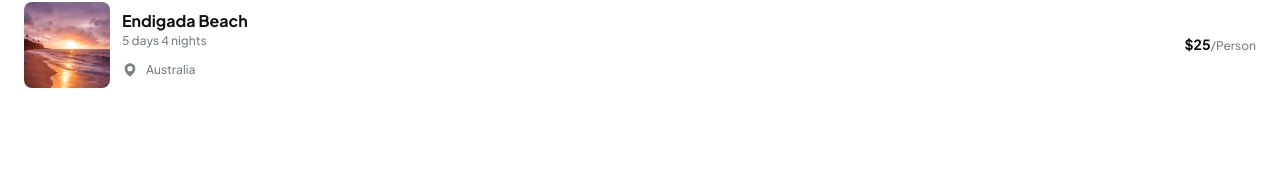
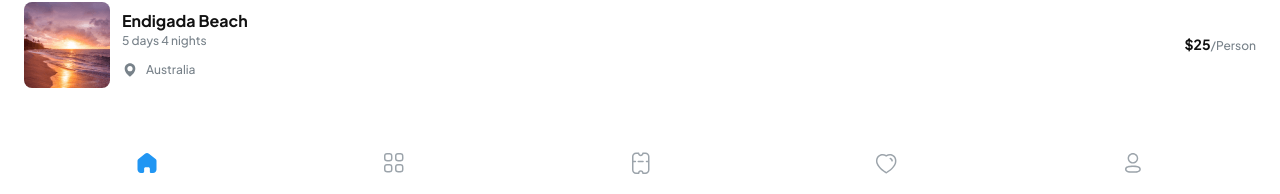
Before and after one commit to foodly-app/react.foodlyapp.io, a React (Vite) app: page /home in a window 1280 px wide. Shown: the part 603-797 px from the top of the page. Built offline with nearby package versions, Linux system fonts and the light colour scheme; no server answers.

Commit message:
add footer nav

```diff
--- a/src/components/homes/home-2/index.tsx
+++ b/src/components/homes/home-2/index.tsx
@@ -9,6 +9,7 @@ import { Link } from "react-router-dom";
 import ScrollTop from "../../common/ScrollTop";
 import { Restaurant, ApiResponse, Spot, SpotsApiResponse } from "../../../types/api";
 import { useTranslation } from "react-i18next";
+import Footer from "../../../layouts/footers/Footer";
 
 const Products = () => {
 	const { t, i18n } = useTranslation();
@@ -289,7 +290,7 @@ const Products = () => {
 				</section>
 			</main>
 
-
+			<Footer />
 		</>
 	);
 };
--- a/src/components/notification/index.tsx
+++ b/src/components/notification/index.tsx
@@ -4,6 +4,7 @@ import { authService } from "../../api/auth";
 import { useNotifications } from "../../context/NotificationContext";
 import { format } from "timeago.js";
 import toast from "react-hot-toast";
+import Footer from "../../layouts/footers/Footer";
 
 interface NotificationItem {
 	id: string;
@@ -134,6 +135,7 @@ const Notification = () => {
 					)}
 				</section>
 			</main>
+			<Footer />
 		</>
 	);
 };
--- a/src/layouts/footers/Footer.tsx
+++ b/src/layouts/footers/Footer.tsx
@@ -1,36 +1,49 @@
-import { Link } from "react-router-dom";
-
-
+import { Link, useLocation } from "react-router-dom";
 
 const Footer = () => {
+	const location = useLocation();
+	const path = location.pathname;
+
 	return (
 		<>
 			<footer className="bottom-nav">
 				<ul className="d-flex align-items-center justify-content-around w-100 h-100">
 					<li>
-						<Link to="/home">
-							<img src="/assets/svg/bottom-nav/home.svg" alt="home" />
+						<Link to="/">
+							<img
+								src={path === "/" || path === "/home" ? "/assets/svg/bottom-nav/home-active.svg" : "/assets/svg/bottom-nav/home.svg"}
+								alt="home"
+							/>
 						</Link>
 					</li>
 					<li>
 						<Link to="/explore">
-							<img src="/assets/svg/bottom-nav/category.svg" alt="category" />
+							<img
+								src={path === "/explore" ? "/assets/svg/bottom-nav/category-active.svg" : "/assets/svg/bottom-nav/category.svg"}
+								alt="category"
+							/>
 						</Link>
 					</li>
 					<li>
 						<Link to="/ticket-booked">
-							<img src="/assets/svg/bottom-nav/ticket.svg" alt="ticket" />
+							<img
+								src={path === "/ticket-booked" ? "/assets/svg/bottom-nav/ticket-active.svg" : "/assets/svg/bottom-nav/ticket.svg"}
+								alt="ticket"
+							/>
 						</Link>
 					</li>
 					<li>
 						<Link to="/wishlist">
-							<img src="/assets/svg/bottom-nav/heart.svg" alt="heart" />
+							<img
+								src={path === "/wishlist" ? "/assets/svg/bottom-nav/heart-active.svg" : "/assets/svg/bottom-nav/heart.svg"}
+								alt="heart"
+							/>
 						</Link>
 					</li>
 					<li>
 						<Link to="/user-profile">
 							<img
-								src="/assets/svg/bottom-nav/profile-active.svg"
+								src={path === "/user-profile" ? "/assets/svg/bottom-nav/profile-active.svg" : "/assets/svg/bottom-nav/profile.svg"}
 								alt="profile"
 							/>
 						</Link>
```
